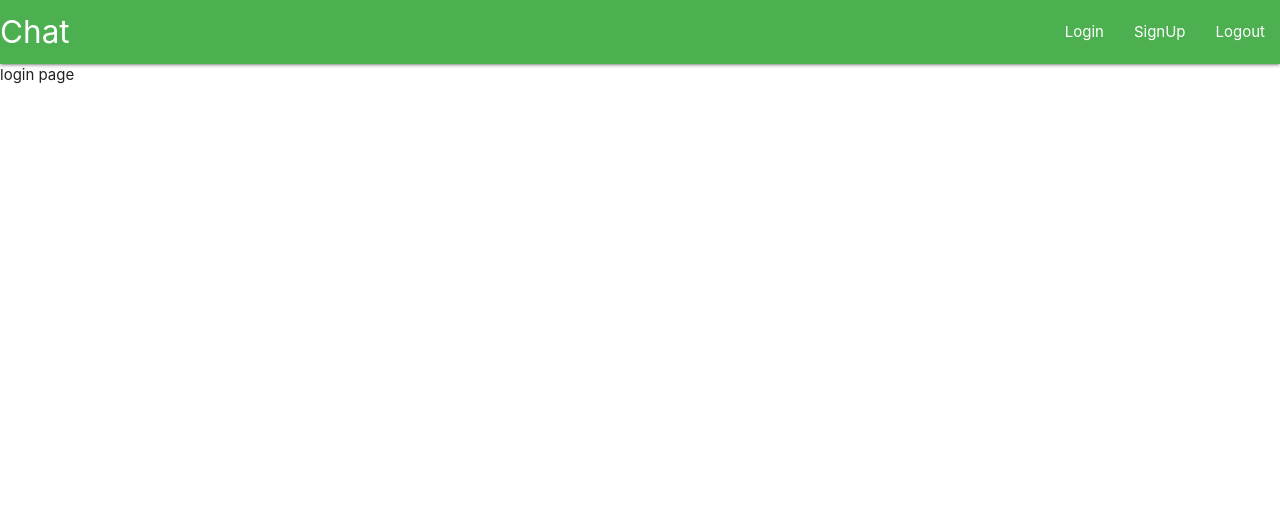
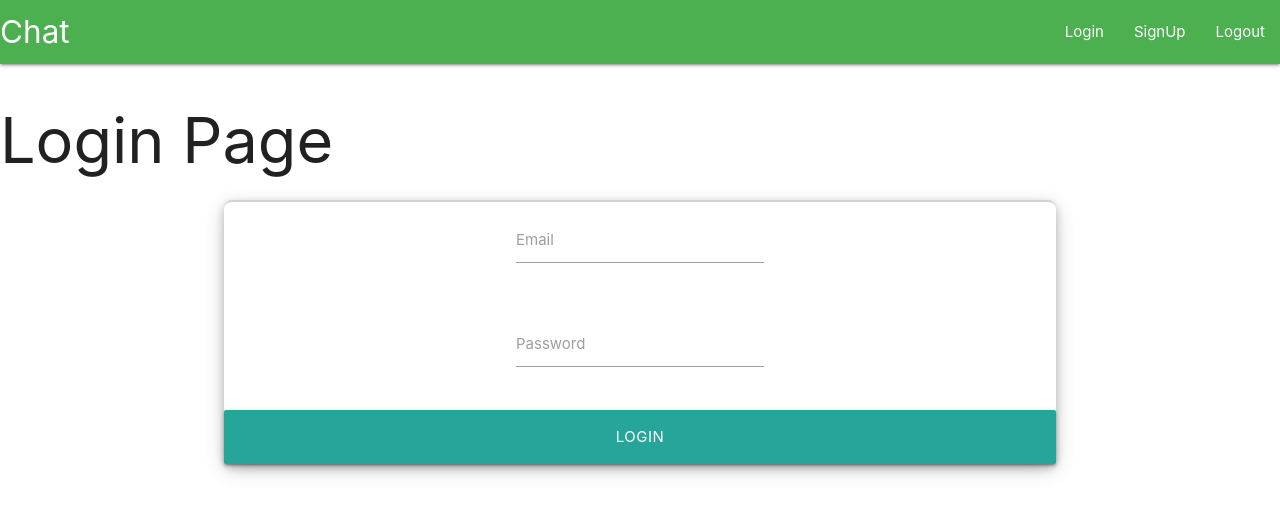
Before and after one commit to jmanwel/mern_chat, a React (Vite) app in the folder client/: page /login in a window 1280 px wide. Shown: the top 514 px of the page. Built offline with nearby package versions, Linux system fonts and the light colour scheme; no server answers.

Commit message:
[MOD] add login function

```diff
--- a/client/Components/auth/Login.jsx
+++ b/client/Components/auth/Login.jsx
@@ -1,9 +1,81 @@
-import React from 'react'
+import React, { useState, useContext } from 'react';
+import { UserContext } from "../../userContext";
+import { Navigate } from "react-router-dom";
 
 const Login = () => {
+
+    const {user, setUser} = useContext(UserContext);
+
+    const [ email, setEmail ] = useState("");
+    const [ password, setPassword ] = useState("");
+
+    const [ emailError, setEmailError ] = useState("");
+    const [ passwordError, setPasswordError ] = useState("");
+
+    const ENDPOINT = import.meta.env.VITE_ENDPOINT;
+
+    const submitHandler = async e => {
+        e.preventDefault();
+        setEmailError("");
+        setPasswordError("");
+        try {
+            const res = await fetch(`${ENDPOINT}login`,{
+                method: "POST",
+                body: JSON.stringify({ email, password }),
+                headers: { "Content-Type": "application/json", "Access-Control-Allow-Origin":"*" }
+            });
+            const data = await res.json();
+            console.log(data);
+            if (data.errors) {
+                setEmailError(data.errors.email);
+                setPasswordError(data.errors.password);
+            }
+            if (data.user) {
+                setUser(data.user)
+            }
+        } catch (error) {
+            console.log(error);
+        }
+    }
+
+    if (user) {
+        return <Navigate to="/" />
+    }
+
     return (
-        <div>
-            login page
+        <div className="row">
+            <h1>Login Page</h1>
+            <form className="container" onSubmit= { submitHandler }>
+
+                <div className="row">
+                    <div className="input-field col s12">
+                        <input
+                            id="email"
+                            type="email"
+                            className="validate"
+                            value= { email }
+                            onChange= { e=>setEmail(e.target.value )}
+                        />
+                        <label htmlFor="email">Email</label>
+                        <div className="email error red-text">{ emailError }</div>
+                    </div>
+                </div>
+
+                <div className="row">
+                    <div className="input-field col s12">
+                        <input
+                            id="password"
+                            type="password"
+                            className="validate"
+                            value= { password }
+                            onChange= { e=>setPassword(e.target.value )}
+                        />
+                        <div className="password error red-text">{ passwordError }</div>
+                        <label htmlFor="password">Password</label>
+                    </div>
+                </div>
+                <button className="btn btn-large col">Login</button>
+            </form>
         </div>
     )
 }
--- a/client/Components/auth/Signup.jsx
+++ b/client/Components/auth/Signup.jsx
@@ -1,6 +1,10 @@
-import React, { useState } from 'react';
+import React, { useState, useContext } from 'react';
+import { UserContext } from "../../userContext";
+import { Navigate } from "react-router-dom";
 
 const Signup = () => {
+
+    const {user, setUser} = useContext(UserContext);
 
     const [ name, setName ] = useState("");
     const [ email, setEmail ] = useState("");
@@ -14,18 +18,32 @@ const Signup = () => {
 
     const submitHandler = async e => {
         e.preventDefault();
+        setNameError("");
+        setEmailError("");
+        setPasswordError("");
         try {
             const res = await fetch(`${ENDPOINT}signup`,{
                 method: "POST",
-                credentials: "include",
                 body: JSON.stringify({ name, email, password }),
                 headers: { "Content-Type": "application/json", "Access-Control-Allow-Origin":"*" }
             });
             const data = await res.json();
             console.log(data);
+            if (data.errors) {
+                setNameError(data.errors.name);
+                setEmailError(data.errors.email);
+                setPasswordError(data.errors.password);
+            }
+            if (data.user) {
+                setUser(data.user)
+            }
         } catch (error) {
             console.log(error);
         }
+    }
+
+    if (user) {
+        return <Navigate to="/" />
     }
 
     return (
@@ -42,7 +60,7 @@ const Signup = () => {
                             onChange= { e=>setName(e.target.value )}
                         />
                         <label htmlFor="name">Name</label>
-                        <div className="name error red-text"></div>
+                        <div className="name error red-text">{ nameError }</div>
                     </div>
                 </div>
 
@@ -56,7 +74,7 @@ const Signup = () => {
                             onChange= { e=>setEmail(e.target.value )}
                         />
                         <label htmlFor="email">Email</label>
-                        <div className="email error red-text"></div>
+                        <div className="email error red-text">{ emailError }</div>
                     </div>
                 </div>
 
@@ -69,7 +87,7 @@ const Signup = () => {
                             value= { password }
                             onChange= { e=>setPassword(e.target.value )}
                         />
-                        <div className="password error red-text"></div>
+                        <div className="password error red-text">{ passwordError }</div>
                         <label htmlFor="password">Password</label>
                     </div>
                 </div>
--- a/client/Components/chat/Chat.jsx
+++ b/client/Components/chat/Chat.jsx
@@ -20,7 +20,7 @@ const Chat = () => {
 
     useEffect(()=>{
         socket = io(ENDPOINT);
-        socket.emit("join", { name:user.name, room_id, user_id: user.id })
+        socket.emit("join", { name:user.name, room_id, user_id: user._id })
     },[]);
 
     useEffect(() => {
@@ -47,7 +47,7 @@ const Chat = () => {
     return (
         <div className='outerContainer'>
             <div className="container">
-                <Messages messages={ messages } user_id={ user.id }/>
+                <Messages messages={ messages } user_id={ user._id }/>
                 <Input
                     message={ message }
                     setMessage={ setMessage }
--- a/client/Components/home/RoomList.jsx
+++ b/client/Components/home/RoomList.jsx
@@ -6,8 +6,8 @@ const RoomList = ({rooms}) => {
     return (
         <div>
             { rooms && rooms.map(room =>(
-            <Link to={ `/chat/${room._id}/${room.name}` } key={room._id}>
-                <Room name={room.name} />
+            <Link to={ `/chat/${ room._id }/${ room.name }` } key={ room._id }>
+                <Room name={ room.name } />
             </Link>
             ))}
         </div>
```
Also changed, not shown: 2 other files (tests, documents, lock files or other folders).
